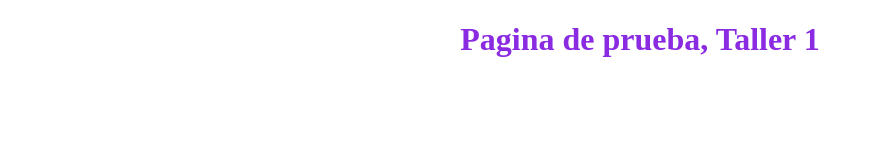
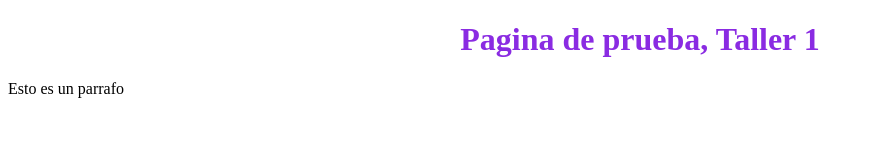
Before and after one commit to raulgonzalez739/Taller1_12_02_2022, a plain HTML site: page index.html in a window 1280 px wide. Shown: the whole page, without its empty margins (0-873 px from the left). Drawn offline with Linux system fonts and the light colour scheme.

Commit message:
Se agrega un parrafo

```diff
--- a/index.html
+++ b/index.html
@@ -7,6 +7,9 @@
     <h1 align="center" style="color:blueviolet">
         Pagina de prueba, Taller 1
     </h1>
+    <P>
+        Esto es un parrafo
+    </P>
     <script src="main.js";>
 
     </script>
```
